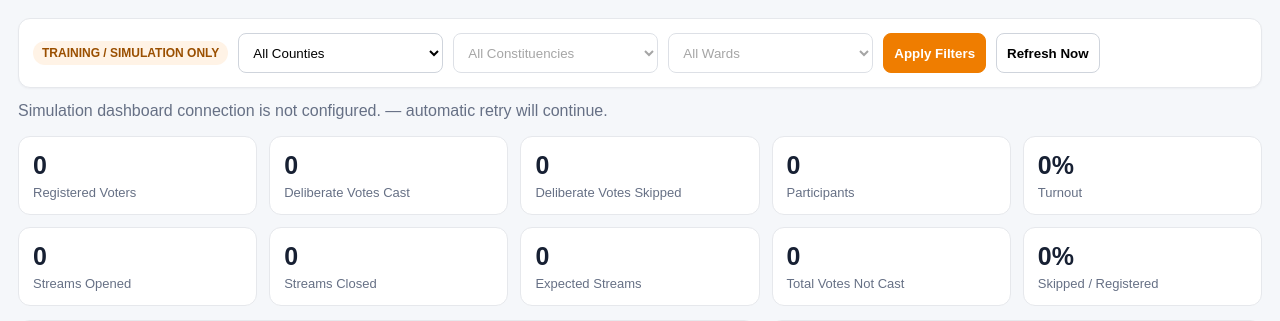
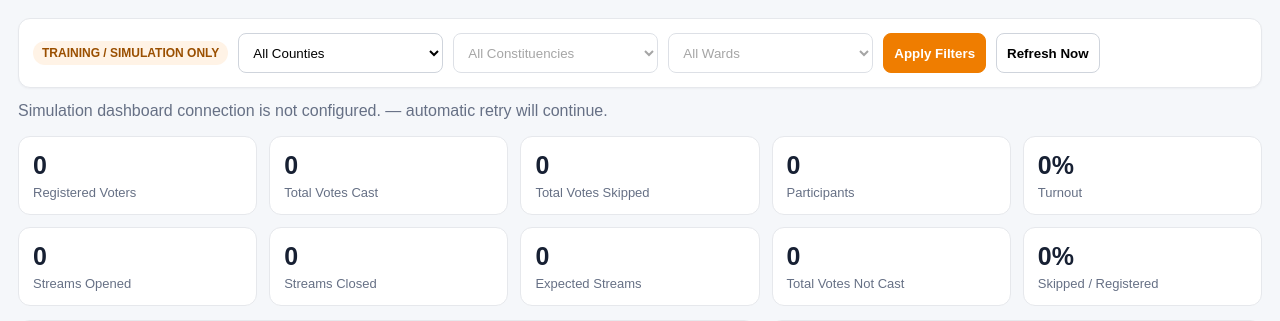
Before and after one commit to otibarny-alt/women-rep-results-dashboard, a Flask app: page / in a window 1280 px wide. Shown: the part 88-409 px from the top of the page. Run offline with Flask 3, Linux system fonts and the light colour scheme; data that the repository does not hold is empty.

Commit message:
Add files via upload

```diff
--- a/app.py
+++ b/app.py
@@ -529,8 +529,8 @@ def build_results_pdf(summary):
     totals = summary.get('totals') or {}
     reporting = summary.get('reporting') or {}
     story.append(Paragraph(
-        f"<b>Deliberate Votes Cast:</b> {to_int(totals.get('candidate_selections')):,} &nbsp;&nbsp; "
-        f"<b>Deliberate Votes Skipped:</b> {to_int(totals.get('skipped')):,} &nbsp;&nbsp; "
+        f"<b>Total Votes Cast:</b> {to_int(totals.get('candidate_selections')):,} &nbsp;&nbsp; "
+        f"<b>Total Votes Skipped:</b> {to_int(totals.get('skipped')):,} &nbsp;&nbsp; "
         f"<b>Participants:</b> {to_int(totals.get('participants')):,}<br/>"
         f"<b>Streams Closed:</b> {to_int(reporting.get('closed_streams')):,} / {to_int(reporting.get('expected_streams')):,}",
         meta_style
--- a/templates/index.html
+++ b/templates/index.html
@@ -28,8 +28,8 @@
  <div class="status" id="status">Dashboard ready. Loading live women representative simulation results…</div>
  <div class="stats">
   <div class="stat"><div class="v" id="registered">0</div><div class="l">Registered Voters</div></div>
-  <div class="stat"><div class="v" id="cast">0</div><div class="l">Deliberate Votes Cast</div></div>
-  <div class="stat"><div class="v" id="skipped">0</div><div class="l">Deliberate Votes Skipped</div></div>
+  <div class="stat"><div class="v" id="cast">0</div><div class="l">Total Votes Cast</div></div>
+  <div class="stat"><div class="v" id="skipped">0</div><div class="l">Total Votes Skipped</div></div>
   <div class="stat"><div class="v" id="participants">0</div><div class="l">Participants</div></div>
   <div class="stat"><div class="v" id="turnout">0%</div><div class="l">Turnout</div></div>
   <div class="stat"><div class="v" id="opened">0</div><div class="l">Streams Opened</div></div>
```
